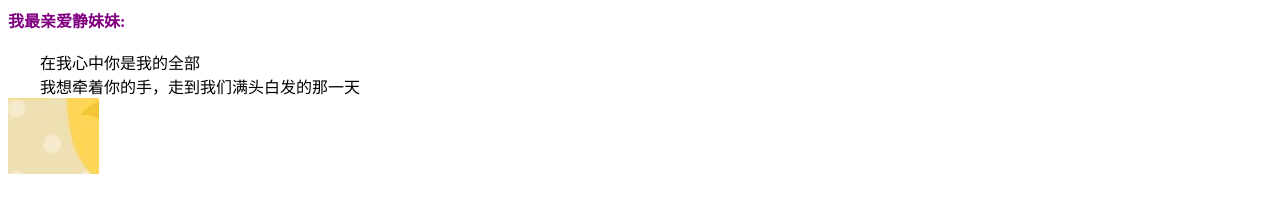
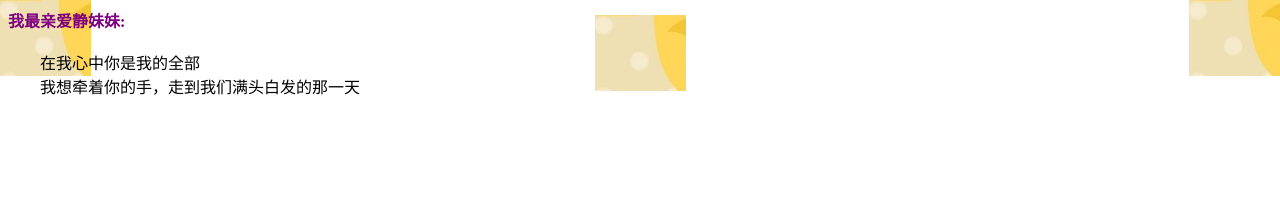
Before and after one commit to Jaxlying/index, a plain HTML site: page index.html in a window 1280 px wide. Drawn offline with Linux system fonts and the light colour scheme.

Commit message:
add back-image

```diff
--- a/index.html
+++ b/index.html
@@ -15,9 +15,9 @@
         <div>　　在我心中你是我的全部</div>
         <div>　　我想牵着你的手，走到我们满头白发的那一天</div>
     </div>
+</div>
 
-    <div class="img1"><img src="img/1.png" alt=""></div>
-</div>
+<script src="js/img.js"></script>
 <script src="js/print.js"></script>
 
 </body>
--- /dev/null
+++ b/js/img.js
@@ -0,0 +1,9 @@
+/**
+ * Created by Jaxlying on 2016/8/3.
+ */
+$(document).ready(function () {
+    var img1 = Math.ceil(Math.random()*5);
+    var img2 = Math.ceil(Math.random()*5);
+    var img3 = Math.ceil(Math.random()*5);
+    $("body").css({"background-image":"url(img/" + img1 + ".png),url(img/" + img2 + ".png),url(img/" + img3 + ".png)","background-repeat":"no-repeat","background-position":"right top,left top,center"})
+});
```
Also changed, not shown: img/2.png (added), img/3.png (added), img/4.png (added), img/5.png (added).
